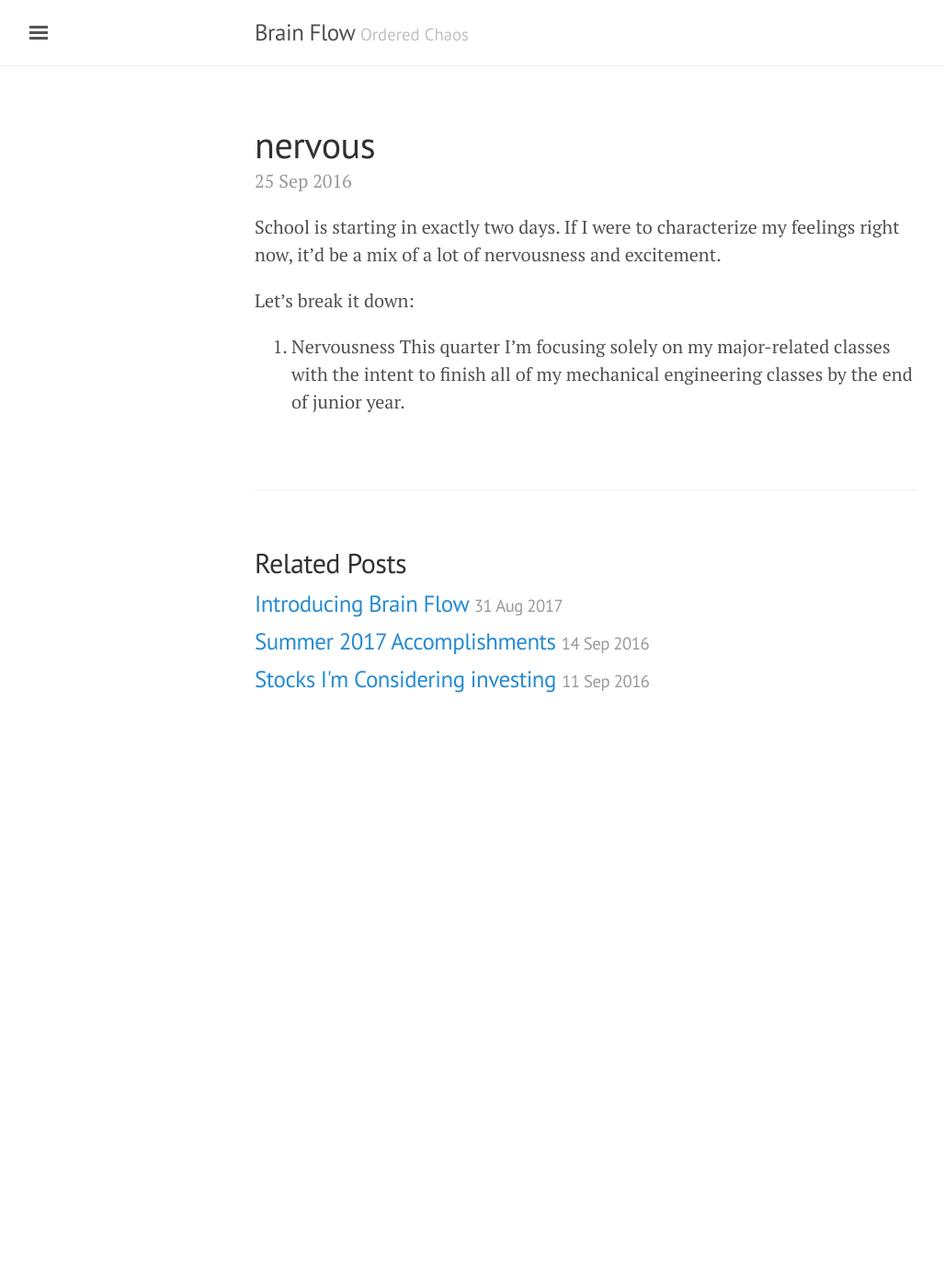
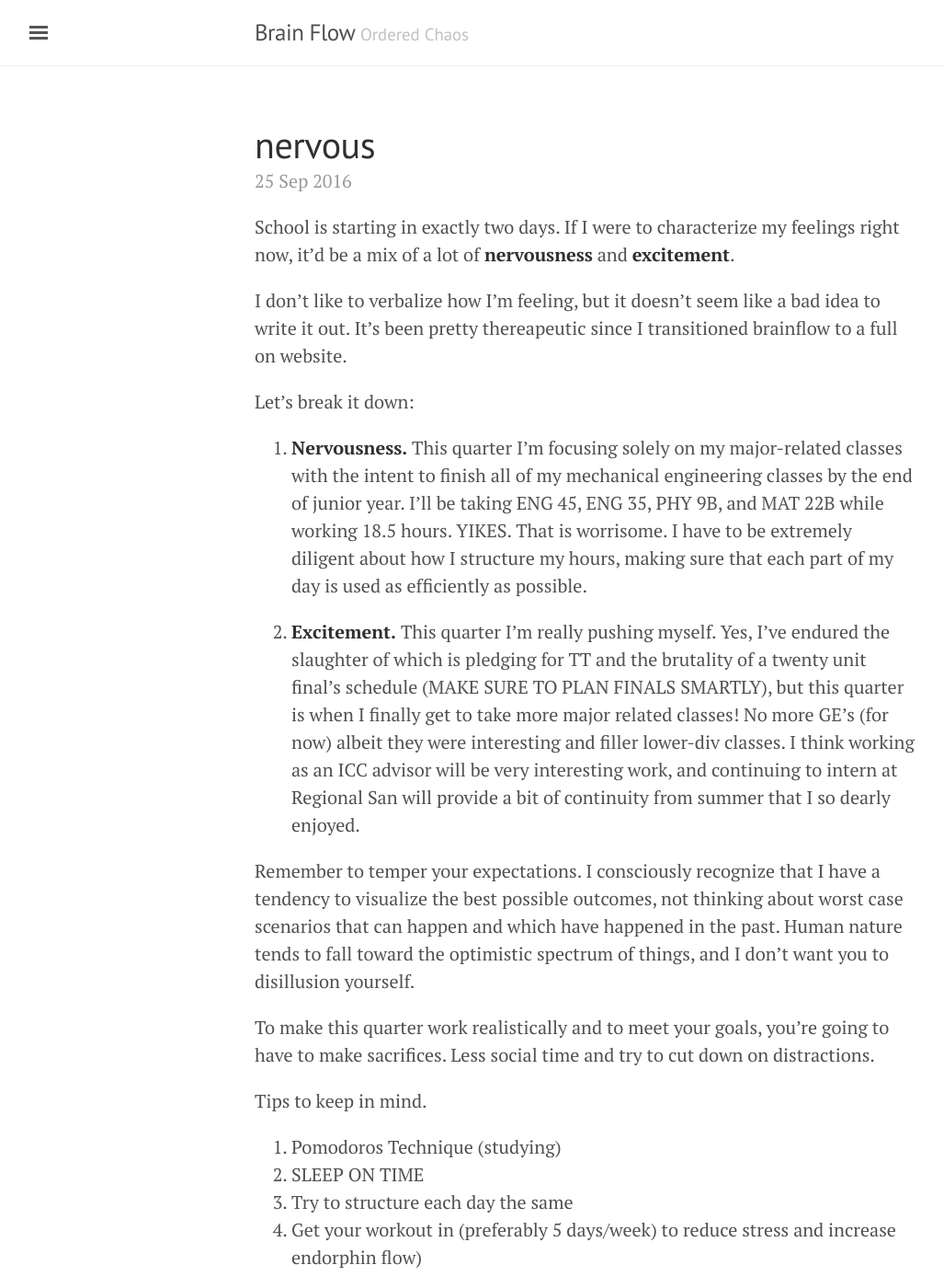
Before and after one commit to bjchia/bjchia.github.io, a Jekyll site: the page built from _posts/2016-09-25-fall-quarter-expectations.md, in a window 1280 px wide and 1400 px high. Shown: the whole window at 92% size, without its empty margins (3-1030 px from the left). Built offline with Jekyll 4.4.1, drawn with Linux system fonts in a browser that asks for light colours; some of the changed text lies outside the part shown.

Commit message:
Update 2016-09-25-fall-quarter-expectations.md

```diff
--- a/_posts/2016-09-25-fall-quarter-expectations.md
+++ b/_posts/2016-09-25-fall-quarter-expectations.md
@@ -3,9 +3,26 @@ layout: post
 title: nervous
 ---
 
-School is starting in exactly two days. If I were to characterize my feelings right now, it'd be a mix of a lot of nervousness and excitement.
+School is starting in exactly two days. If I were to characterize my feelings right now, it'd be a mix of a lot of **nervousness** and **excitement**.
+
+I don't like to verbalize how I'm feeling, but it doesn't seem like a bad idea to write it out. It's been pretty thereapeutic since I transitioned brainflow to a full on website.
 
 Let's break it down:
 
-1. Nervousness
-  This quarter I'm focusing solely on my major-related classes with the intent to finish all of my mechanical engineering classes by the end of junior year.
+1. **Nervousness.** This quarter I'm focusing solely on my major-related classes with the intent to finish all of my mechanical engineering classes by the end of junior year. I'll be taking ENG 45, ENG 35, PHY 9B, and MAT 22B while working 18.5 hours. YIKES. That is worrisome. I have to be extremely diligent about how I structure my hours, making sure that each part of my day is used as efficiently as possible.
+
+2. **Excitement.** This quarter I'm really pushing myself. Yes, I've endured the slaughter of which is pledging for TT and the brutality of a twenty unit final's schedule (MAKE SURE TO PLAN FINALS SMARTLY), but this quarter is when I finally get to take more major related classes! No more GE's (for now) albeit they were interesting and filler lower-div classes. I think working as an ICC advisor will be very interesting work, and continuing to intern at Regional San will provide a bit of continuity from summer that I so dearly enjoyed.
+
+Remember to temper your expectations. I consciously recognize that I have a tendency to visualize the best possible outcomes, not thinking about worst case scenarios that can happen and which have happened in the past. Human nature tends to fall toward the optimistic spectrum of things, and I don't want you to disillusion yourself.
+
+To make this quarter work realistically and to meet your goals, you're going to have to make sacrifices. Less social time and try to cut down on distractions.
+
+Tips to keep in mind.
+1. Pomodoros Technique (studying)
+2. SLEEP ON TIME
+3. Try to structure each day the same
+4. Get your workout in (preferably 5 days/week) to reduce stress and increase endorphin flow)
+
+From past Benji to future Benji, I am supporting you! **Do the scary thing first, then be afraid.**
+
+9/25/17
```
